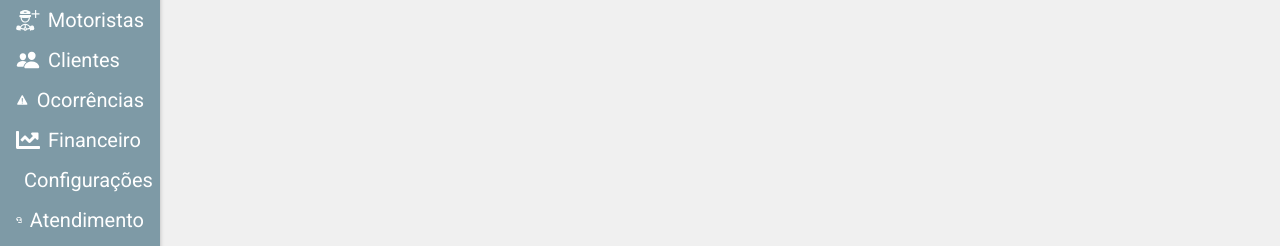
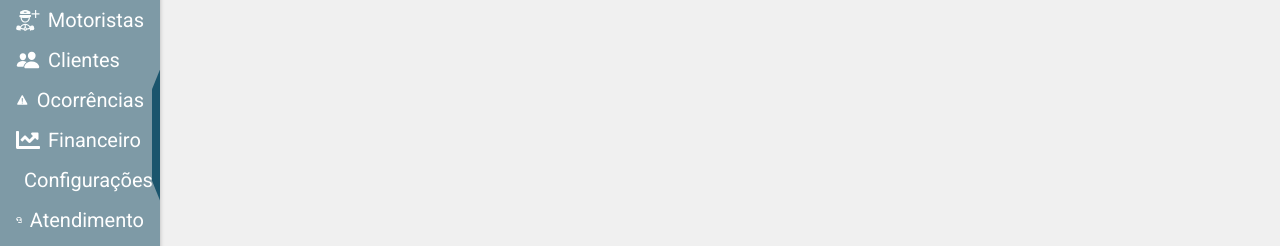
Before and after one commit to fretador/fretador-mesa, a Next.js app: page /canva in a window 1280 px wide. Shown: the part 281-527 px from the top of the page. Built offline with nearby package versions, Linux system fonts and the light colour scheme.

Commit message:
feat(sidebar):add tab on to toggle the navbar

```diff
--- a/src/components/Sidebar/Sidebar.module.css
+++ b/src/components/Sidebar/Sidebar.module.css
@@ -88,3 +88,44 @@
   margin-left: 34px;
   /* Ajuste conforme necessário */
 }
+
+/* Classe para a aba */
+.tab {
+  position: absolute;
+  right: 0;
+  width: 8px;
+
+  height: 100%;
+  background-color: transparent;
+  cursor: pointer;
+  display: flex;
+  flex-direction: column;
+  justify-content: center;
+  align-items: center;
+  transition: right 0.3s, clip-path 0.3s;
+}
+
+.tabContent {
+  width: 100%;
+  height: 131px;
+  background-color: #1B556D;
+  transition: clip-path 0.3s;
+}
+
+.expandedClipPath {
+  clip-path: polygon(100% 0, 0 15%, 0 85%, 100% 100%);
+}
+
+.retractedClipPath {
+  clip-path: polygon(0 0, 100% 15%, 100% 85%, 0 100%);
+}
+
+/* Classe para a aba expandida */
+.sidebarExpanded .tab {
+  right: -20px;
+}
+
+/* Classe para a aba retraída */
+.sidebarRetracted .tab {
+  right: 0;
+}
--- a/src/components/Sidebar/index.tsx
+++ b/src/components/Sidebar/index.tsx
@@ -97,6 +97,18 @@ const Sidebar: React.FC<SidebarProps> = ({ user, avatarUrl }) => {
           {!isRetracted && <span data-testid="text-logout">Deslogar</span>}
         </li>
       </ul>
+      <div
+        className={`${styles.tab} ${
+          !isRetracted ? styles.sidebarExpanded : styles.sidebarRetracted
+        }`}
+        onClick={toggleSidebar}
+      >
+        <div
+          className={`${styles.tabContent} ${
+            !isRetracted ? styles.expandedClipPath : styles.retractedClipPath
+          }`}
+        ></div>
+      </div>
     </nav>
   );
 };
```
